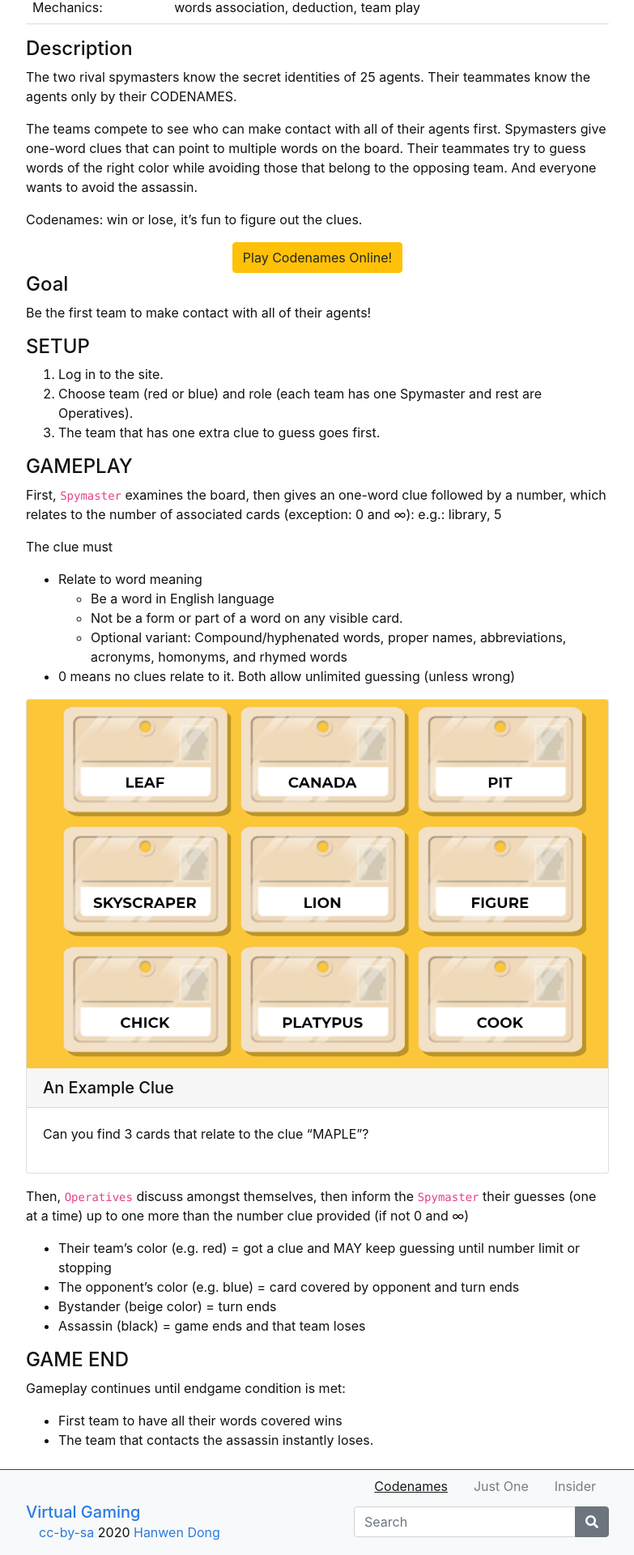
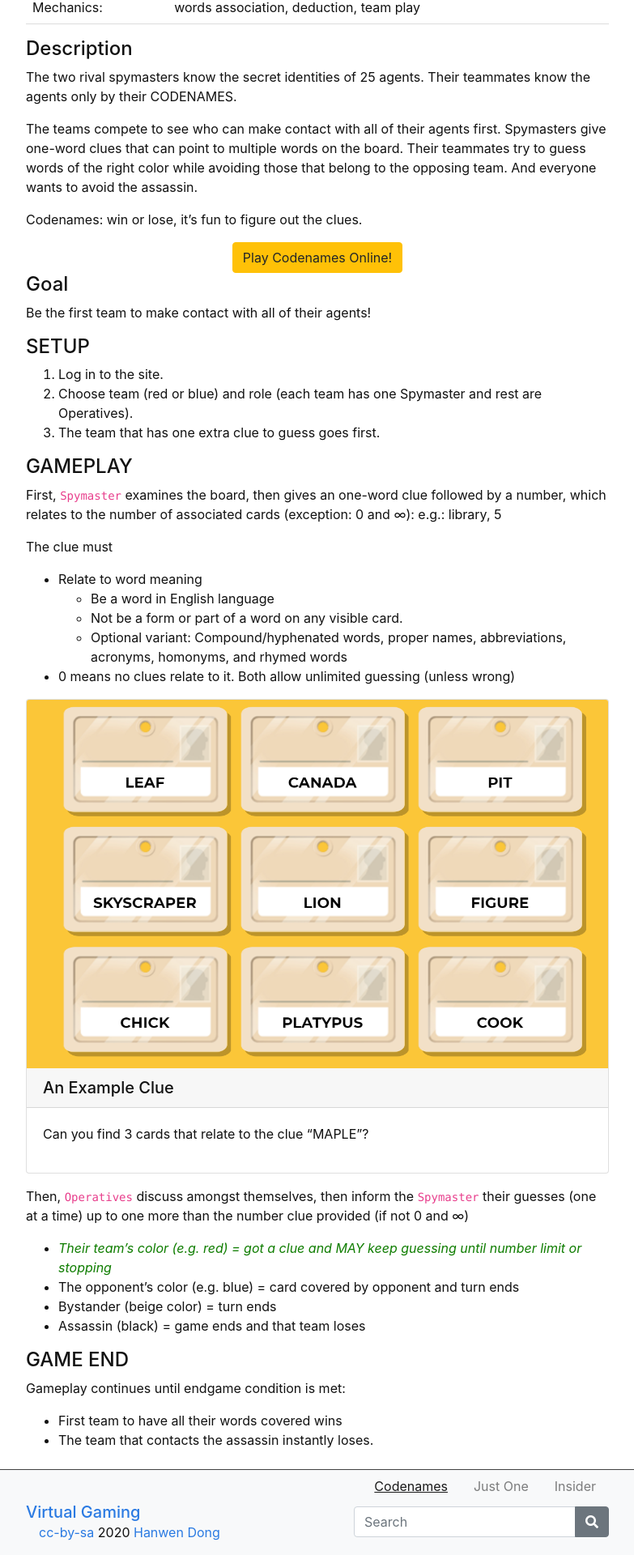
Before and after one commit to hanwendong1/VirtualGaming, a Jekyll site: the page built from content/1-Codenames.md, in a window 1280 px wide. Shown: the part 1186-3106 px from the top of the page at 81% size, without its empty margins (248-1031 px from the left). Built offline with Jekyll 4.4.1, drawn with Linux system fonts in a browser that asks for light colours.

Commit message:
Update 1-Codenames.md

```diff
--- a/content/1-Codenames.md
+++ b/content/1-Codenames.md
@@ -90,7 +90,7 @@
 {% include card.md text=text header="An Example Clue" img="Codename_Example_Clue.PNG" %}
 
 Then, `Operatives` discuss amongst themselves, then inform the `Spymaster` their guesses (one at a time) up to one more than the number clue provided (if not 0 and ∞)
-- Their team’s color (e.g. red) = got a clue and MAY keep guessing until number limit or stopping
+- *<span style="color:#0F7D00;">Their team’s color (e.g. red) = got a clue and MAY keep guessing until number limit or stopping </span>*
 - The opponent’s color (e.g. blue) = card covered by opponent and turn ends
 - Bystander (beige color) = turn ends
 - Assassin (black) = game ends and that team loses
```
